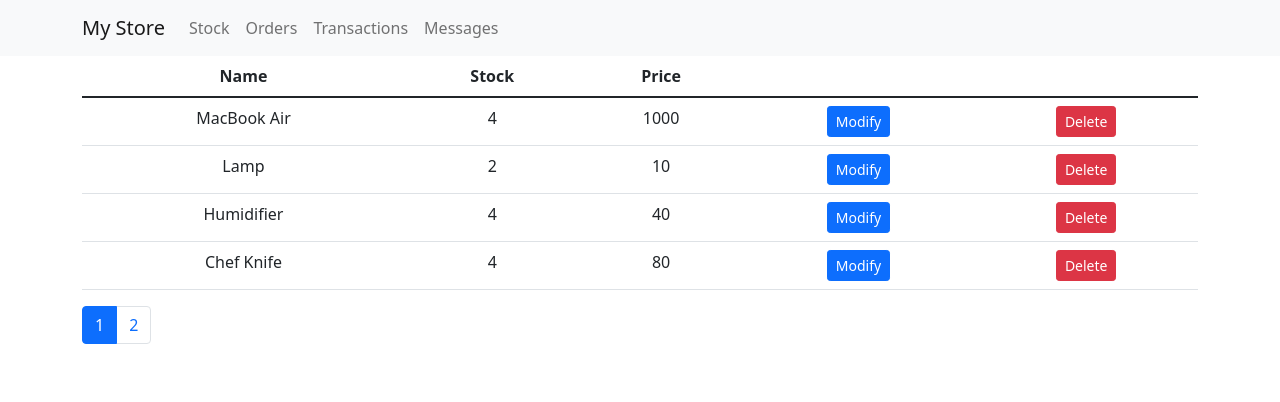
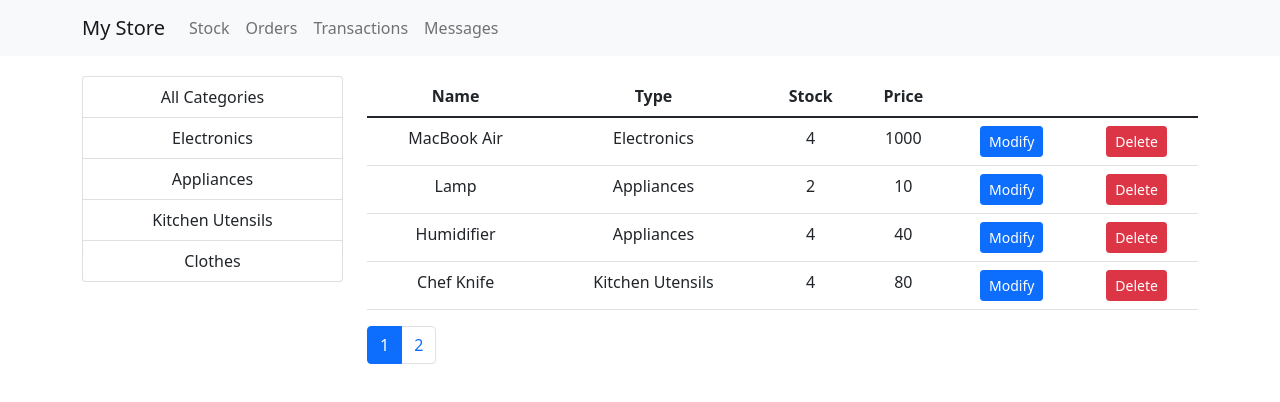
Before and after one commit to hsp8412/MyStore, a React (Create React App) app: page / in a window 1280 px wide. Shown: the top 402 px of the page. Built offline with nearby package versions, Linux system fonts and the light colour scheme.

Commit message:
Implement filter

```diff
--- /dev/null
+++ b/src/component/ filter.jsx
@@ -0,0 +1,33 @@
+import React, { Component } from "react";
+import { ListGroup } from "react-bootstrap";
+
+const Filter = (props) => {
+  const { items, onItemSelect, selectedItem, valueProperty, textProperty } =
+    props;
+
+  return (
+    <ListGroup as="ul">
+      <ListGroup.Item as="li" action>
+        All Categories
+      </ListGroup.Item>
+      {items.map((item) => (
+        <ListGroup.Item
+          as="li"
+          key={item[valueProperty]}
+          onClick={() => onItemSelect(item)}
+          active={item === selectedItem}
+          action
+        >
+          {item[textProperty]}
+        </ListGroup.Item>
+      ))}
+    </ListGroup>
+  );
+};
+
+Filter.defaultProps = {
+  valueProperty: "id",
+  textProperty: "name",
+};
+
+export default Filter;
--- a/src/component/stock.jsx
+++ b/src/component/stock.jsx
@@ -3,30 +3,53 @@ import { getProducts } from "../service/products";
 import StockTable from "./stockTable";
 import Pagi from "./pagination";
 import { Button, Table, Col, Row, Container } from "react-bootstrap";
+import Filter from "./ filter";
+import { getCategories } from "../service/categories";
 
 class Stock extends React.Component {
   state = {
     allProducts: [],
+    allCategories: [],
     pageSize: 4,
     currentPage: 1,
+    selectedCategory: null,
   };
 
   componentDidMount() {
-    this.setState({ allProducts: getProducts() });
+    this.setState({
+      allProducts: getProducts(),
+      allCategories: getCategories(),
+    });
   }
 
   handlePageChange = (page) => {
+    console.log(page);
     this.setState({ currentPage: page });
+  };
+
+  handleSelectItem = (category) => {
+    console.log(category);
+    this.setState({ selectedCategory: category });
   };
 
   render() {
     return (
-      <div>
+      <div style={{ marginTop: "20px" }}>
         <Container>
+          <Row>
+            <Col>
+              <Filter
+                items={this.state.allCategories}
+                onItemSelect={this.handleSelectItem}
+                selectedItem={this.state.selectedCategory}
+              />
+            </Col>
+            <Col md={9}>
               <StockTable
                 products={this.state.allProducts}
                 pageSize={this.state.pageSize}
                 currentPage={this.state.currentPage}
+                selectedCategory={this.state.selectedCategory}
               />
               <Pagi
                 itemsCount={this.state.allProducts.length}
@@ -34,6 +57,8 @@ class Stock extends React.Component {
                 onPageChange={this.handlePageChange}
                 currentPage={this.state.currentPage}
               />
+            </Col>
+          </Row>
         </Container>
       </div>
     );
--- a/src/component/stockTable.jsx
+++ b/src/component/stockTable.jsx
@@ -4,14 +4,20 @@ import { paginate } from "../utils/paginate";
 
 class StockTable extends React.Component {
   render() {
-    const { products, pageSize, currentPage } = this.props;
+    const { products, pageSize, currentPage, selectedCategory } = this.props;
     if (products.length === 0) return <p>There is no product to display.</p>;
-    const productsToDisplay = paginate(products, pageSize, currentPage);
+
+    const filtered = selectedCategory
+      ? products.filter((product) => product.type.id === selectedCategory.id)
+      : products;
+
+    const productsToDisplay = paginate(filtered, pageSize, currentPage);
     return (
       <Table>
         <thead>
           <tr>
             <th>Name</th>
+            <th>Type</th>
             <th>Stock</th>
             <th>Price</th>
             <th></th>
@@ -19,9 +25,10 @@ class StockTable extends React.Component {
           </tr>
         </thead>
         <tbody>
-          {productsToDisplay.map(({ id, name, stock, price }) => (
+          {productsToDisplay.map(({ id, name, type, stock, price }) => (
             <tr key={id}>
               <td>{name}</td>
+              <td>{type.name}</td>
               <td>{stock}</td>
               <td>{price}</td>
               <td>
--- /dev/null
+++ b/src/service/categories.js
@@ -0,0 +1,22 @@
+const categories = [
+  {
+    id: 1,
+    name: "Electronics",
+  },
+  {
+    id: 2,
+    name: "Appliances",
+  },
+  {
+    id: 3,
+    name: "Kitchen Utensils",
+  },
+  {
+    id: 4,
+    name: "Clothes",
+  },
+];
+
+export function getCategories() {
+  return categories;
+}
--- a/src/service/products.js
+++ b/src/service/products.js
@@ -1,36 +1,56 @@
 const products = [
   {
-        id :1,
+    id: 1,
     name: "MacBook Air",
+    type: {
+      id: 1,
+      name: "Electronics",
+    },
     stock: 4,
-        price: 1000
+    price: 1000,
   },
   {
-        id :2,
+    id: 2,
     name: "Lamp",
+    type: {
+      id: 2,
+      name: "Appliances",
+    },
     stock: 2,
-        price: 10
+    price: 10,
   },
   {
-        id :3,
+    id: 3,
     name: "Humidifier",
+    type: {
+      id: 2,
+      name: "Appliances",
+    },
     stock: 4,
-        price: 40
+    price: 40,
   },
   {
-        id :4,
+    id: 4,
     name: "Chef Knife",
+    type: {
+      id: 3,
+      name: "Kitchen Utensils",
+    },
     stock: 4,
-        price: 80
+    price: 80,
   },
   {
-        id :5,
+    id: 5,
     name: "Down Jacket",
+    type: {
+      id: 4,
+      name: "Clothes",
+    },
     stock: 8,
-        price: 800
-    }
+    price: 800,
+  },
 ];
 
-export function getProducts(){
-    return products
+export function getProducts() {
+  return products;
 }
```
Lines whose indentation alone changed are shown as unchanged.
